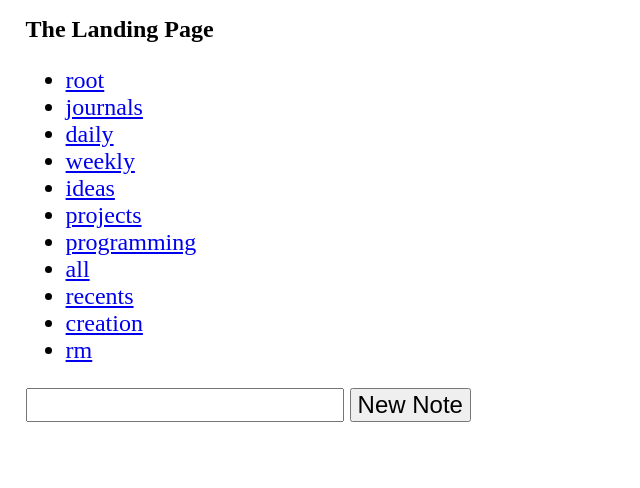
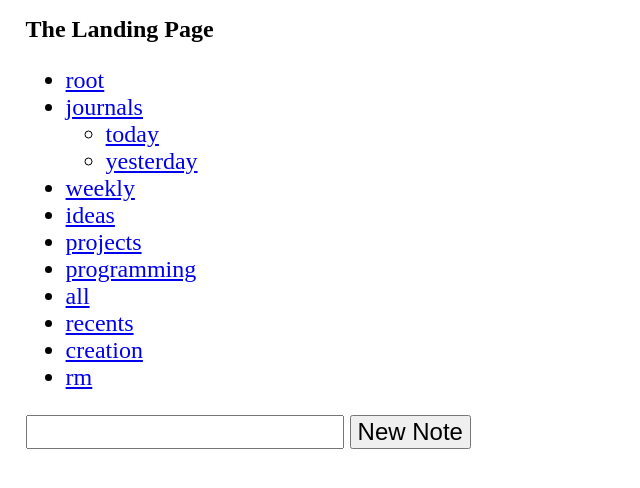
Before and after one commit to kasrasadeghi/pipeline, a Flask app: page / in a window 1280 px wide. Shown: the top 488 px of the page, without its empty margins (0-640 px from the left). Run offline with Flask 2, Linux system fonts and the light colour scheme.

Commit message:
add support for "/yesterday" route

```diff
--- a/main.py
+++ b/main.py
@@ -326,8 +326,8 @@ def journal_list():
                      colsfunc=lambda x: (FLAT.metadata(x)['Date'],),
                      namefunc=FLAT.title)
 
-@app.route("/daily")
-def daily():
+@app.route("/today")
+def today():
   day_of_month = check_output(["date", "+%e"]).decode('latin-1').strip()
   day_of_month_suffix = {1:"st", 2:"nd", 3:"rd"}.get(int(day_of_month[-1]), "th")
   month, year = check_output(["date", "+%B %Y"]).decode('latin-1').rstrip().split()
@@ -343,6 +343,25 @@ def daily():
   with open(FLAT.to_path(new_note), "w") as f:
     f.write(f"# {month} {day_of_month}\n\n" + content + "Tags: Journal\n")
   return redirect(FLAT.to_url(new_note), code=302)
+
+@app.route("/yesterday")
+def yesterday():
+  day_of_month = check_output(["date", "--date=yesterday", "+%e"]).decode('latin-1').strip()
+  day_of_month_suffix = {1:"st", 2:"nd", 3:"rd"}.get(int(day_of_month[-1]), "th")
+  month, year = check_output(["date", "--date=yesterday", "+%B %Y"]).decode('latin-1').rstrip().split()
+  title = f"{month} {day_of_month}{day_of_month_suffix}, {year}"
+
+  for n in FLAT.list():
+    if title == FLAT.title(n):
+      return redirect(FLAT.to_url(n), code=302)
+
+  new_note = FLAT.make_new(title=title)
+  with open(FLAT.to_path(new_note)) as f:
+    content = f.read()
+  with open(FLAT.to_path(new_note), "w") as f:
+    f.write(f"# {month} {day_of_month}\n\n" + content + "Tags: Journal\n")
+  return redirect(FLAT.to_url(new_note), code=302)
+
 
 @app.route("/note/<note>", methods=['GET', 'POST'])
 def get_note(note):
--- a/templates/index.html
+++ b/templates/index.html
@@ -10,8 +10,11 @@
         <li><a href="/">root</a></li>
 
         <li><a href="/journals">journals</a></li>
+        <ul>
+          <li><a href="/today">today</a></li>
+          <li><a href="/yesterday">yesterday</a></li>
+        </ul>
 
-        <li><a href="/daily">daily</a></li>
         <li><a href="/note/89b02969-1b14-4390-aecb-fbd5bcad90d1.note">weekly</a></li>
 
         <li><a href="/note/5fdc177d-fd1f-4f1a-8311-90a51c9cd5cc.note">ideas</a></li>
```
